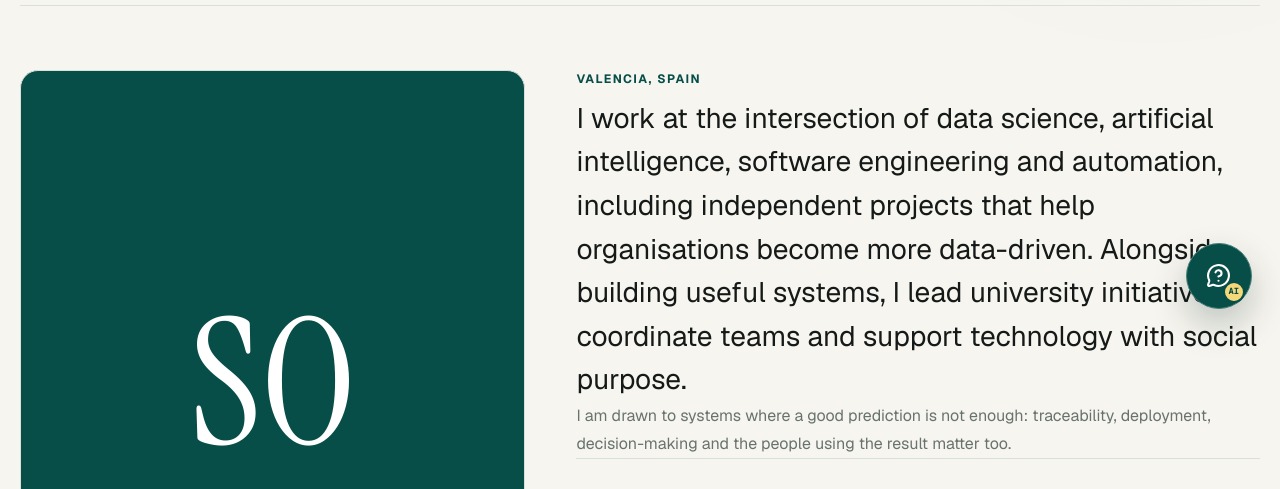
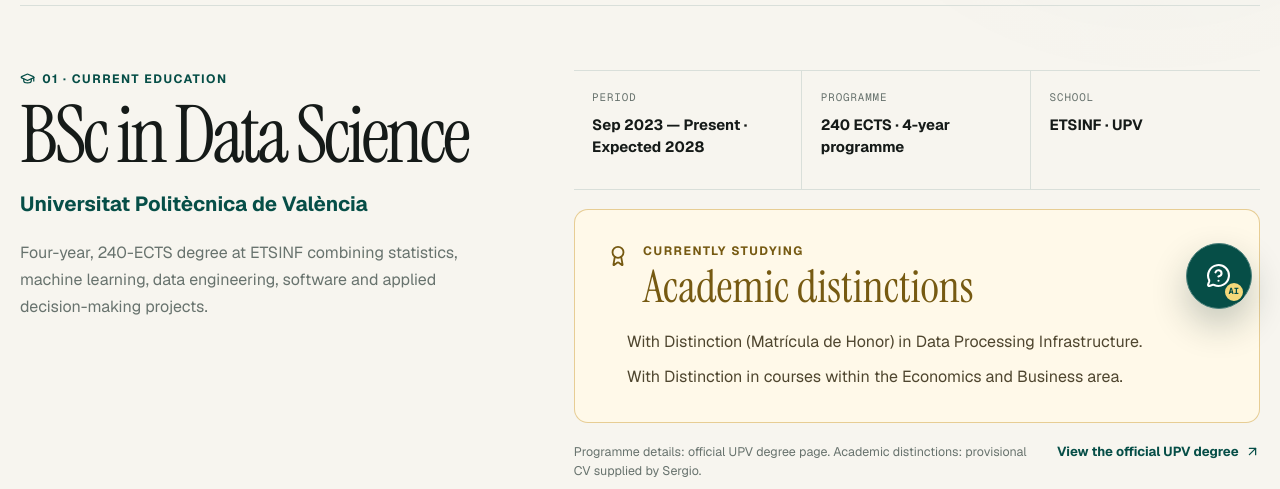
Before and after one commit to cofrian/sergio-ortiz-portfolio, a Next.js app: page /en/about in a window 1280 px wide. Shown: the part 463-952 px from the top of the page. Built offline with nearby package versions, Linux system fonts and the light colour scheme; no server answers.

Commit message:
Put education and honours first

```diff
--- a/src/app/[locale]/about/page.tsx
+++ b/src/app/[locale]/about/page.tsx
@@ -1,6 +1,7 @@
 import { ArrowRight, ArrowUpRight } from "lucide-react";
 import Link from "next/link";
 import { notFound } from "next/navigation";
+import { EducationHighlight } from "@/components/profile/EducationHighlight";
 import { leadershipAndCommunity } from "@/content/career";
 import { aboutPrinciples, localize, profile } from "@/content/profile";
 import { hasLocale, localePath } from "@/lib/i18n";
@@ -18,12 +19,14 @@ export default async function AboutPage({ params }: { params: Promise<{ locale:
         <p>{profile.headline[locale]}</p>
       </header>
 
+      <EducationHighlight locale={locale} />
+
       <section className="section-block about-grid">
         <div className="portrait-placeholder" role="img" aria-label={locale === "es" ? "Retrato pendiente" : "Portrait pending"}>{profile.initials}</div>
         <div>
           <p className="eyebrow">{profile.location}</p>
-          <p style={{ fontSize: "clamp(1.25rem, 2.2vw, 2rem)", lineHeight: 1.55 }}>{profile.bio[locale]}</p>
-          <p className="muted" style={{ lineHeight: 1.75 }}>{locale === "es" ? "Me interesan los sistemas en los que una buena predicción no basta: también importan la trazabilidad, el despliegue, la decisión y las personas que van a usar el resultado." : "I am drawn to systems where a good prediction is not enough: traceability, deployment, decision-making and the people using the result matter too."}</p>
+          <p className="about-bio-lead">{profile.bio[locale]}</p>
+          <p className="about-secondary-copy muted">{locale === "es" ? "Me interesan los sistemas en los que una buena predicción no basta: también importan la trazabilidad, el despliegue, la decisión y las personas que van a usar el resultado." : "I am drawn to systems where a good prediction is not enough: traceability, deployment, decision-making and the people using the result matter too."}</p>
           <div className="principle-list">{aboutPrinciples.map((principle) => <article className="principle" key={principle.key}><h2>{principle.title[locale]}</h2><p>{principle.body[locale]}</p></article>)}</div>
           <div className="project-actions"><Link className="button button-primary" href={localePath(locale, "/contact")}>{locale === "es" ? "Contactar" : "Get in touch"}<ArrowRight aria-hidden="true" size={16} /></Link><span aria-disabled="true" className="button button-disabled">{locale === "es" ? "CV pendiente" : "CV pending"}</span></div>
         </div>
--- a/src/app/globals.css
+++ b/src/app/globals.css
@@ -634,9 +634,6 @@ a {
 .innovation-card h3 { margin: 0.4rem 0 0.8rem; font-family: var(--font-instrument-serif), Georgia, serif; font-size: 2.25rem; font-weight: 400; line-height: 1; }
 .innovation-card > p:not(.eyebrow) { color: var(--muted); line-height: 1.7; }
 .innovation-card .button { align-self: flex-start; margin-top: auto; }
-.career-education { display: grid; grid-template-columns: minmax(0, 1.2fr) minmax(320px, 0.8fr); gap: clamp(1.5rem, 4vw, 4rem); }
-.career-education h2 { max-width: 760px; margin: 0.5rem 0 1rem; font-size: clamp(3rem, 6vw, 6rem); font-weight: 400; line-height: 0.95; }
-
 .leadership-home {
   display: grid;
   grid-template-columns: minmax(0, 0.9fr) minmax(260px, 0.55fr) minmax(310px, 0.7fr);
@@ -718,6 +715,162 @@ a {
   display: grid;
   grid-template-columns: minmax(0, 0.85fr) minmax(0, 1.15fr);
   gap: clamp(1.5rem, 4vw, 4rem);
+}
+
+.education-highlight {
+  display: grid;
+  grid-template-columns: minmax(0, 0.82fr) minmax(0, 1.18fr);
+  gap: clamp(2rem, 6vw, 7rem);
+}
+
+.education-highlight-heading {
+  align-self: start;
+}
+
+.education-highlight .eyebrow {
+  display: flex;
+  align-items: center;
+  gap: 0.45rem;
+}
+
+.education-highlight-heading h2 {
+  max-width: 720px;
+  margin: 0.7rem 0 1rem;
+  font-size: clamp(3.4rem, 6.2vw, 6.8rem);
+}
+
+.education-institution {
+  max-width: 620px;
+  margin: 0 0 1.2rem;
+  color: var(--primary);
+  font-size: clamp(1.05rem, 1.6vw, 1.35rem);
+  font-weight: 650;
+}
+
+.education-highlight-heading > .muted {
+  max-width: 680px;
+  margin: 0;
+  line-height: 1.7;
+}
+
+.education-highlight-body {
+  display: grid;
+  align-content: start;
+  gap: 1.2rem;
+}
+
+.education-facts {
+  display: grid;
+  grid-template-columns: repeat(3, minmax(0, 1fr));
+  border-block: 1px solid var(--border);
+}
+
+.education-facts > div {
+  display: grid;
+  align-content: start;
+  gap: 0.55rem;
+  min-height: 118px;
+  padding: 1.15rem;
+  border-right: 1px solid var(--border);
+}
+
+.education-facts > div:last-child {
+  border-right: 0;
+}
+
+.education-facts span {
+  color: var(--muted);
+  font-family: var(--font-geist-mono), ui-monospace, monospace;
+  font-size: 0.68rem;
+  letter-spacing: 0.08em;
+  text-transform: uppercase;
+}
+
+.education-facts strong {
+  color: var(--foreground);
+  font-size: 0.93rem;
+  font-weight: 620;
+  line-height: 1.45;
+}
+
+.academic-honours {
+  padding: clamp(1.35rem, 3vw, 2rem);
+  border: 1px solid rgb(211 169 79 / 55%);
+  border-radius: 14px;
+  background: #fff9e9;
+}
+
+.academic-honours-title {
+  display: flex;
+  align-items: flex-start;
+  gap: 0.9rem;
+  color: #765a12;
+}
+
+.academic-honours-title svg {
+  flex: 0 0 auto;
+  margin-top: 0.2rem;
+}
+
+.academic-honours-title .eyebrow {
+  margin-bottom: 0.3rem;
+  color: #765a12;
+}
+
+.academic-honours h3 {
+  margin: 0;
+  font-family: var(--font-instrument-serif), Georgia, serif;
+  font-size: clamp(2rem, 3.5vw, 3.25rem);
+  font-weight: 400;
+  line-height: 1;
+}
+
+.academic-honours ul {
+  display: grid;
+  gap: 0.65rem;
+  margin: 1.25rem 0 0;
+  padding-left: 1.25rem;
+  color: #4f462f;
+  line-height: 1.55;
+}
+
+.education-evidence {
+  display: flex;
+  align-items: flex-start;
+  justify-content: space-between;
+  gap: 1rem;
+}
+
+.education-evidence p {
+  max-width: 560px;
+  margin: 0;
+  color: var(--muted);
+  font-size: 0.78rem;
+  line-height: 1.55;
+}
+
+.education-evidence a {
+  display: inline-flex;
+  flex: 0 0 auto;
+  align-items: center;
+  gap: 0.4rem;
+  color: var(--primary);
+  font-size: 0.82rem;
+  font-weight: 650;
+}
+
+.about-bio-lead {
+  margin: 0 0 1.25rem;
+  font-family: var(--font-instrument-serif), Georgia, serif;
+  font-size: clamp(2rem, 3vw, 3.35rem);
+  font-weight: 400;
+  letter-spacing: -0.025em;
+  line-height: 1.08;
+}
+
+.about-secondary-copy {
+  margin: 0;
+  line-height: 1.75;
 }
 
 .portrait-placeholder {
@@ -1390,6 +1543,29 @@ a {
   .grid-three,
   .grid-four {
     grid-template-columns: 1fr;
+  }
+
+  .education-highlight,
+  .education-facts {
+    grid-template-columns: 1fr;
+  }
+
+  .education-facts > div {
+    min-height: auto;
+    border-right: 0;
+    border-bottom: 1px solid var(--border);
+  }
+
+  .education-facts > div:last-child {
+    border-bottom: 0;
+  }
+
+  .education-evidence {
+    flex-direction: column;
+  }
+
+  .about-bio-lead {
+    font-size: clamp(2.15rem, 10.5vw, 3.2rem);
   }
 
   .brand-name { display: none; }
@@ -1419,7 +1595,6 @@ a {
   .career-entry-copy { grid-column: 1; }
   .career-source { grid-row: 1; grid-column: 2; }
   .innovation-grid,
-  .career-education,
   .career-story,
   .leadership-home,
   .connections-teaser { grid-template-columns: 1fr; }
--- /dev/null
+++ b/src/components/profile/EducationHighlight.tsx
@@ -0,0 +1,63 @@
+import { ArrowUpRight, Award, GraduationCap } from "lucide-react";
+import { degreeFacts, educationRecords } from "@/content/career";
+import { localize } from "@/content/profile";
+import type { Locale } from "@/lib/i18n";
+
+export function EducationHighlight({ locale }: { locale: Locale }) {
+  const degree = educationRecords[0];
+  if (!degree) return null;
+
+  const labels = locale === "es"
+    ? {
+        eyebrow: "01 · Educación actual",
+        institution: "Universitat Politècnica de València",
+        period: "Periodo",
+        programme: "Programa",
+        school: "Escuela",
+        honours: "Matrículas de Honor",
+        source: "Ver grado oficial en la UPV",
+      }
+    : {
+        eyebrow: "01 · Current education",
+        institution: "Universitat Politècnica de València",
+        period: "Period",
+        programme: "Programme",
+        school: "School",
+        honours: "Academic distinctions",
+        source: "View the official UPV degree",
+      };
+
+  return (
+    <section aria-labelledby="current-education-title" className="section-block education-highlight" id="education">
+      <div className="education-highlight-heading">
+        <p className="eyebrow"><GraduationCap aria-hidden="true" size={15} /> {labels.eyebrow}</p>
+        <h2 className="display" id="current-education-title">{localize(degree.role, locale)}</h2>
+        <p className="education-institution">{labels.institution}</p>
+        <p className="muted">{localize(degree.summary, locale)}</p>
+      </div>
+
+      <div className="education-highlight-body">
+        <div className="education-facts" aria-label={locale === "es" ? "Datos del grado" : "Degree facts"}>
+          <div><span>{labels.period}</span><strong>{localize(degree.period, locale)}</strong></div>
+          <div><span>{labels.programme}</span><strong>{degreeFacts.credits} · {localize(degreeFacts.duration, locale)}</strong></div>
+          <div><span>{labels.school}</span><strong>{degreeFacts.school}</strong></div>
+        </div>
+
+        <div className="academic-honours">
+          <div className="academic-honours-title">
+            <Award aria-hidden="true" size={22} />
+            <div><p className="eyebrow">{localize(degreeFacts.status, locale)}</p><h3>{labels.honours}</h3></div>
+          </div>
+          <ul>
+            {degree.bullets.map((honour) => <li key={honour.en}>{localize(honour, locale)}</li>)}
+          </ul>
+        </div>
+
+        <div className="education-evidence">
+          <p>{localize(degreeFacts.evidence, locale)}</p>
+          <a href={degree.source.url} rel="noreferrer" target="_blank">{labels.source}<ArrowUpRight aria-hidden="true" size={15} /></a>
+        </div>
+      </div>
+    </section>
+  );
+}
--- a/src/content/career.ts
+++ b/src/content/career.ts
@@ -3,7 +3,6 @@ import { careerRecordSchema, type CareerRecord } from "@/lib/schemas";
 const linkedInProfile = "https://www.linkedin.com/in/sergioortizmontesinos/";
 const linkedInExperience = `${linkedInProfile}details/experience/`;
 const linkedInVolunteering = `${linkedInProfile}details/volunteering-experiences/`;
-const linkedInEducation = `${linkedInProfile}details/education/`;
 const linkedInCertifications = `${linkedInProfile}details/certifications/`;
 const githubProfile = "https://github.com/cofrian";
 
@@ -329,22 +328,34 @@ const rawCareerRecords: CareerRecord[] = [
     kind: "education",
     organisation: "Universitat Politècnica de València (UPV)",
     role: { en: "BSc in Data Science", es: "Grado en Ciencia de Datos" },
-    period: { en: "2023 — 2028", es: "2023 — 2028" },
+    period: {
+      en: "Sep 2023 — Present · Expected 2028",
+      es: "Sep 2023 — Actualidad · Finalización prevista 2028",
+    },
     summary: {
-      en: "Data Science degree combining statistics, machine learning, data engineering and applied projects.",
-      es: "Grado en Ciencia de Datos que combina estadística, machine learning, ingeniería de datos y proyectos aplicados.",
+      en: "Four-year, 240-ECTS degree at ETSINF combining statistics, machine learning, data engineering, software and applied decision-making projects.",
+      es: "Grado de cuatro años y 240 ECTS en la ETSINF que combina estadística, machine learning, ingeniería de datos, software y proyectos aplicados a la toma de decisiones.",
     },
-    bullets: [],
-    capabilities: ["Data Science", "Machine Learning", "Statistics", "Data Engineering"],
+    bullets: [
+      {
+        en: "With Distinction (Matrícula de Honor) in Data Processing Infrastructure.",
+        es: "Matrícula de Honor en Infraestructura de Procesamiento para Datos.",
+      },
+      {
+        en: "With Distinction in courses within the Economics and Business area.",
+        es: "Matrículas de Honor en asignaturas del área de Economía y Empresa.",
+      },
+    ],
+    capabilities: ["Data Science", "Machine Learning", "Statistics", "Data Engineering", "Decision Science"],
     relatedProjects: [],
     source: {
-      id: "linkedin-upv-education",
-      title: "LinkedIn — UPV education",
-      url: linkedInEducation,
-      section: "Education · Data Science",
-      accessedAt: "2026-07-17",
+      id: "upv-data-science-degree",
+      title: "UPV — Grado en Ciencia de Datos",
+      url: "https://www.upv.es/titulaciones/GCD/indexc.html",
+      section: "Official degree programme; distinctions supplied by Sergio in his academic CV",
+      accessedAt: "2026-07-18",
     },
-    order: 9,
+    order: 0,
   },
 ];
 
@@ -355,6 +366,17 @@ export const leadershipAndCommunity = careerRecords.filter((record) => record.ki
 export const communityRecords = careerRecords.filter((record) => record.kind === "community");
 export const innovationRecords = careerRecords.filter((record) => record.kind === "innovation");
 export const educationRecords = careerRecords.filter((record) => record.kind === "education");
+
+export const degreeFacts = {
+  duration: { en: "4-year programme", es: "Programa de 4 años" },
+  credits: "240 ECTS",
+  school: "ETSINF · UPV",
+  status: { en: "Currently studying", es: "Actualmente cursando" },
+  evidence: {
+    en: "Programme details: official UPV degree page. Academic distinctions: provisional CV supplied by Sergio.",
+    es: "Datos del grado: página oficial de la UPV. Distinciones académicas: CV provisional aportado por Sergio.",
+  },
+} as const;
 
 export const careerMetrics = [
   {
```
Also changed, not shown: src/app/[locale]/experience/page.tsx (+8 -16 lines), 2 other files (tests, documents, lock files or other folders).
